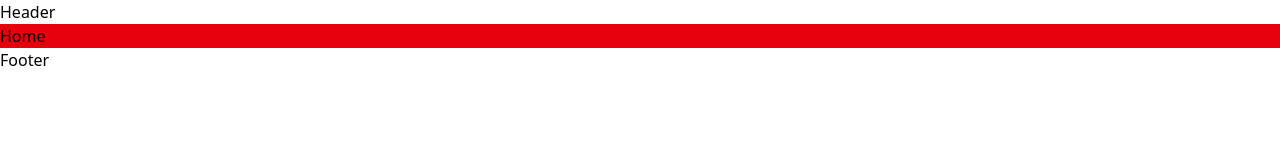
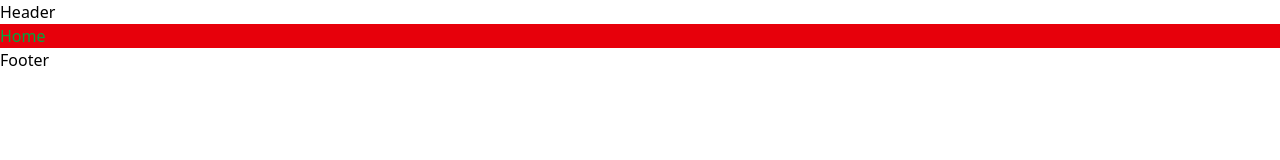
Before and after one commit to AlisherAbsaitov/createx, a React (Vite) app: page / in a window 1280 px wide. Shown: the top 160 px of the page. Built offline with nearby package versions, Linux system fonts and the light colour scheme.

Commit message:
add style text home.jsx

```diff
--- a/src/pages/Home.jsx
+++ b/src/pages/Home.jsx
@@ -2,6 +2,6 @@ import React from 'react'
 // Sobirjonov
 export default function Home() {
   return (
-    <div className='bg-red-600'>Home</div>
+    <div className='bg-red-600 text-green-600'>Home</div>
   )
 }
```
